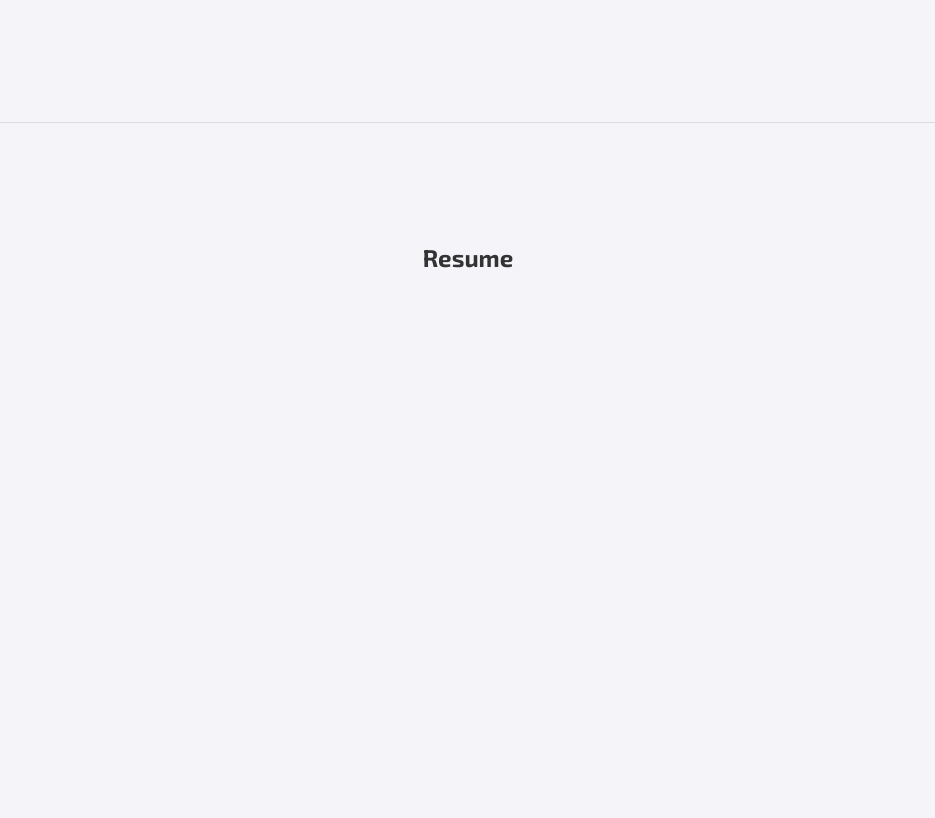
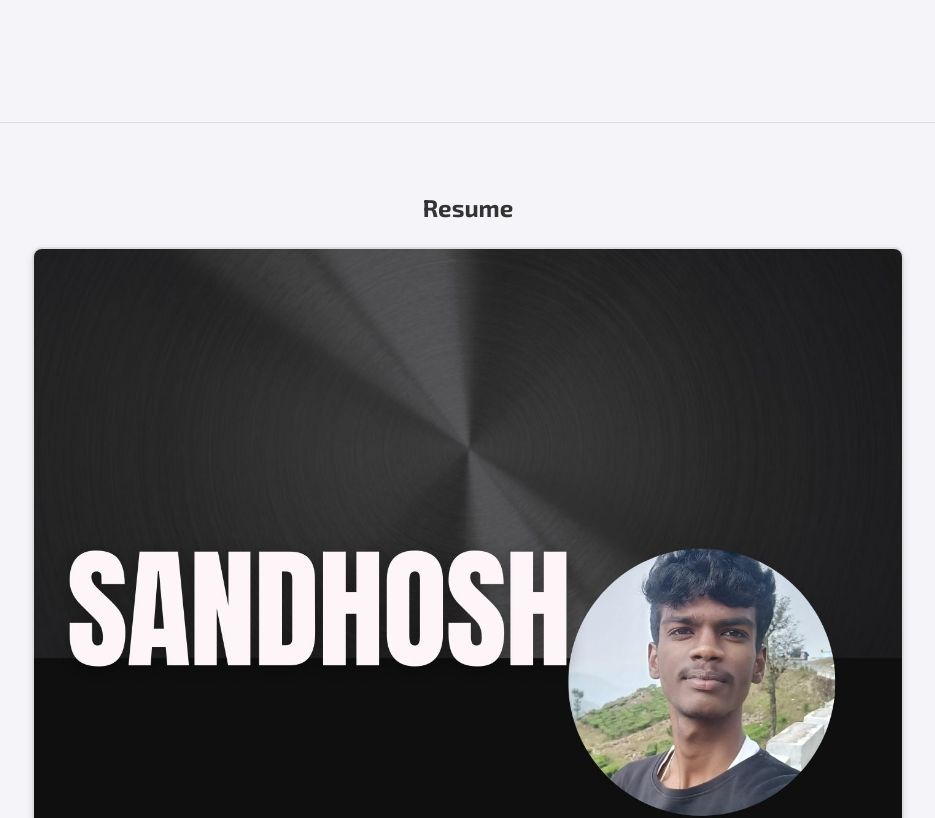
Before and after one commit to SANDHOSH02/Vite-React-.js, a React (Vite) app in the folder portfolio/: page / in a window 1280 px wide. Shown: the part 2880-3698 px from the top of the page, without its empty margins (172-1107 px from the left). Built offline with nearby package versions, Linux system fonts and the light colour scheme; a web font is replaced by a local one.

Commit message:
add footer page html

```diff
--- a/portfolio/src/portfoliosady.css
+++ b/portfolio/src/portfoliosady.css
@@ -279,3 +279,31 @@ h1 {
   .info-card a:hover {
     text-decoration: underline;
   }
+
+  /* resume*/
+
+
+  .resume-section {
+    text-align: center;
+    padding-top: 50px;
+}
+
+.resume-container {
+    display: flex;
+    justify-content: center;
+    align-items: center;
+}
+
+.resume-img {
+    max-width: 70%;
+    height: auto;
+    border: 2px solid #ddd;
+    border-radius: 10px;
+    box-shadow: 0 4px 8px rgba(0, 0, 0, 0.1);
+    transition: transform 0.3s ease, box-shadow 0.3s ease;
+}
+
+.resume-img:hover {
+    transform: scale(1.05);
+    box-shadow: 0 6px 12px rgba(0, 0, 0, 0.2);
+}
--- a/portfolio/src/portfoliosady.jsx
+++ b/portfolio/src/portfoliosady.jsx
@@ -37,7 +37,7 @@ const PortfolioSady = () => {
                 <li><a href="#about">About</a></li>
                 <li><a href="#skills">Skills</a></li>
                 <li><a href="#projects">Projects</a></li>
-                <li><a href="#Resume">Resume</a></li>
+                <li><a href="#resume">Resume</a></li>
               </ul>
             </nav>
           </header>
@@ -95,14 +95,35 @@ const PortfolioSady = () => {
             </div>
           </section>
 
-          <section id="Resume" className="section">
+          <section id="resume" className="section resume-section">
             <h1>Resume</h1>
-
+            <div className="resume-container">
+              <img className="resume-img" src="/src/assets/resume.jpg" alt="Resume" />
+            </div>
           </section>
 
           <footer>
-            <p>© 2024 Sandhosh G. All rights reserved.</p>
-          </footer>
+  <div className="footer-icons">
+    <a href="https://github.com/SANDHOSH02" target="_blank" rel="noopener noreferrer">
+      <svg xmlns="http://www.w3.org/2000/svg" viewBox="0 0 24 24" fill="currentColor">
+        <path d="M12 0C5.37 0 0 5.37 0 12c0 5.31 3.44 9.8 8.2 11.38.6.11.82-.26.82-.58 0-.29-.01-1.05-.02-2.06-3.34.73-4.05-1.61-4.05-1.61-.55-1.39-1.35-1.76-1.35-1.76-1.1-.75.08-.74.08-.74 1.22.09 1.86 1.25 1.86 1.25 1.08 1.85 2.83 1.32 3.52 1.01.11-.78.42-1.32.76-1.62-2.67-.3-5.47-1.34-5.47-5.98 0-1.32.47-2.4 1.24-3.24-.12-.31-.54-1.54.12-3.22 0 0 1.01-.32 3.3 1.23.96-.27 1.99-.4 3.01-.4 1.02 0 2.05.14 3.01.4 2.29-1.55 3.3-1.23 3.3-1.23.66 1.68.24 2.91.12 3.22.77.84 1.24 1.92 1.24 3.24 0 4.66-2.8 5.67-5.48 5.97.43.37.81 1.1.81 2.22 0 1.61-.02 2.91-.02 3.3 0 .32.21.7.82.58C20.56 21.8 24 17.31 24 12c0-6.63-5.37-12-12-12z" />
+      </svg>
+    </a>
+    <a href="https://linkedin.com/in/santhosh-gowravan" target="_blank" rel="noopener noreferrer">
+      <svg xmlns="http://www.w3.org/2000/svg" viewBox="0 0 24 24" fill="currentColor">
+        <path d="M4.98 3.5c0 1.38-1.11 2.5-2.49 2.5S0 4.88 0 3.5 1.11 1 2.49 1 4.98 2.12 4.98 3.5zM.22 24V7.98H4.8V24H.22zM8.54 7.98H13v2.16h.06c.62-1.17 2.13-2.4 4.38-2.4 4.68 0 5.55 3.08 5.55 7.08V24h-4.59v-6.96c0-1.66-.03-3.78-2.31-3.78-2.31 0-2.67 1.81-2.67 3.66V24H8.54V7.98z" />
+      </svg>
+    </a>
+    <a href="https://leetcode.com/u/santhoshgowravan/" target="_blank" rel="noopener noreferrer">
+      <svg xmlns="http://www.w3.org/2000/svg" viewBox="0 0 1024 1024" fill="currentColor">
+        <path d="M146.1 301c0-25.6 0-51.3 4.5-76.9 10.2-56.6 38.5-104.5 81.7-143.8 51.3-45.6 109-76.9 173.7-94.9 15.4-5.1 30.8-7.7 48.7-10.2 7.7-2.6 15.4 0 23.1 2.6 0 2.6 2.6 5.1 2.6 7.7v7.7c-33.3 17.9-64.1 38.5-94.9 61.5-10.2 7.7-15.4 17.9-20.5 30.8 0 2.6-2.6 2.6-5.1 5.1 2.6 5.1 5.1 7.7 10.2 7.7 20.5 2.6 41 7.7 61.5 12.8 12.8 5.1 25.6 12.8 35.9 20.5 20.5 12.8 41 28.2 58.9 45.6 28.2 28.2 56.6 56.6 86.9 81.7 12.8 10.2 25.6 20.5 38.5 30.8 0 2.6 5.1 2.6 5.1 5.1 2.6 2.6 2.6 5.1 2.6 7.7-2.6 2.6-5.1 7.7-7.7 10.2-7.7 5.1-15.4 7.7-23.1 12.8-30.8 20.5-64.1 35.9-102.6 41-46.1 7.7-89.7 0-130.8-20.5-25.6-12.8-51.3-30.8-71.8-53.8-2.6-2.6-5.1-5.1-10.2-5.1s-5.1 0-7.7 2.6c-30.8 35.9-58.9 73.1-79.5 115.3-5.1 10.2-12.8 17.9-17.9 28.2-2.6 7.7 0 15.4 2.6 23.1 2.6 5.1 10.2 7.7 15.4 10.2 30.8 12.8 64.1 17.9 97.4 15.4 33.3-2.6 64.1-12.8 94.9-28.2 43.6-23.1 84.7-51.3 125.8-79.5 43.6-30.8 84.7-61.5 122.9-99.7 41-38.5 81.7-79.5 115.3-125.8 30.8-41 58.9-84.7 81.7-130.8 25.6-53.8 41-110.3 43.6-168 5.1-51.3-2.6-102.6-20.5-153.8-17.9-46.1-46.1-87.2-81.7-122.9-46.1-46.1-99.7-79.5-161.5-99.7-48.7-15.4-99.7-23.1-151-20.5-69.2 2.6-133.9 20.5-192.3 61.5-58.9 41-102.6 94.9-133.9 161.5-33.3 74.4-46.1 153.8-33.3 235.4 2.6 12.8 5.1 28.2 7.7 43.6 0 5.1 0 7.7 5.1 12.8z" />
+        <path d="M705.8 779.5c-5.1-2.6-7.7 0-10.2 2.6-23.1 12.8-46.1 25.6-69.2 35.9-38.5 17.9-76.9 33.3-115.3 51.3-2.6 0-5.1 0-7.7 2.6-7.7 7.7-5.1 15.4 2.6 20.5 7.7 5.1 15.4 7.7 23.1 7.7 56.6 2.6 110.3-10.2 161.5-38.5 38.5-20.5 76.9-43.6 110.3-73.1 20.5-17.9 38.5-38.5 56.6-58.9 10.2-12.8 12.8-25.6 10.2-41-15.4-2.6-25.6 7.7-35.9 15.4-37.5 31.5-79.5 58.9-124.2 84.7z" />
+      </svg>
+    </a>
+  </div>
+  <p>© 2024 Sandhosh G. All rights reserved.</p>
+</footer>
+
         </>
       )}
     </>
```
